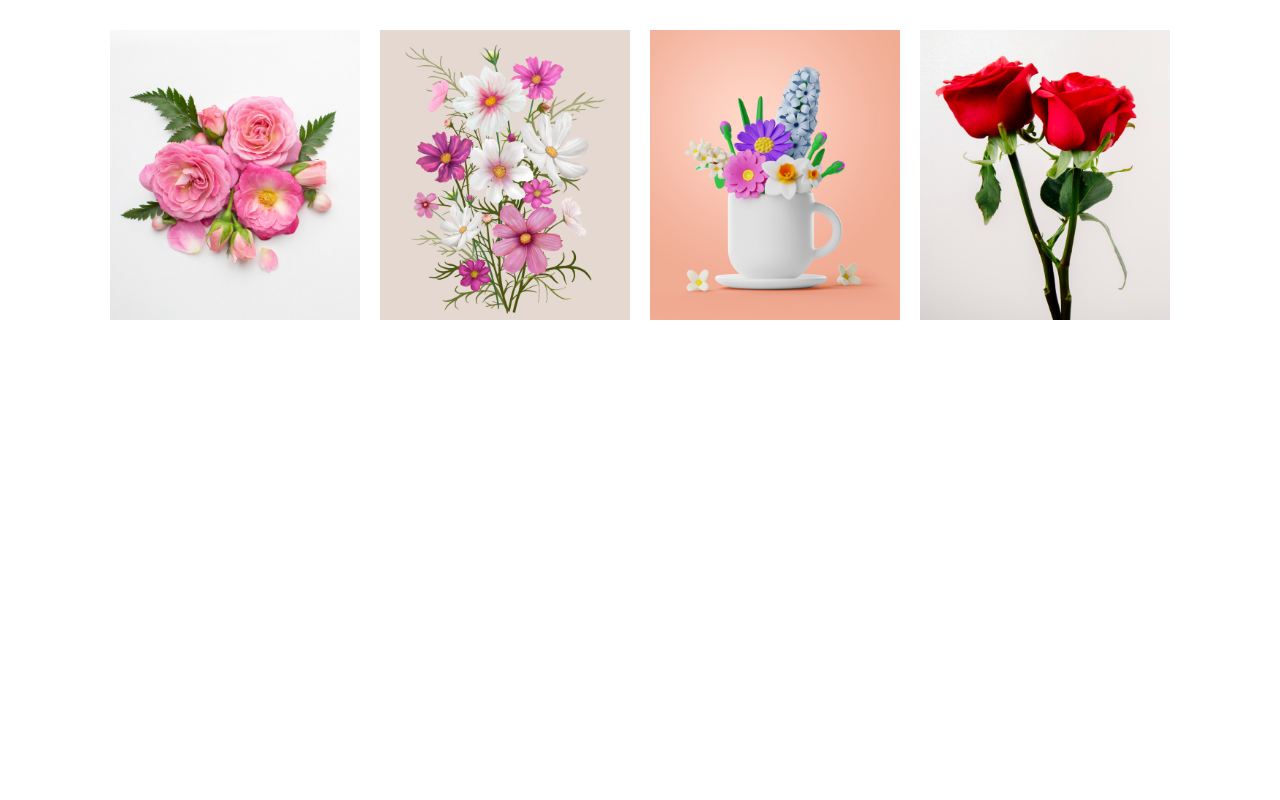
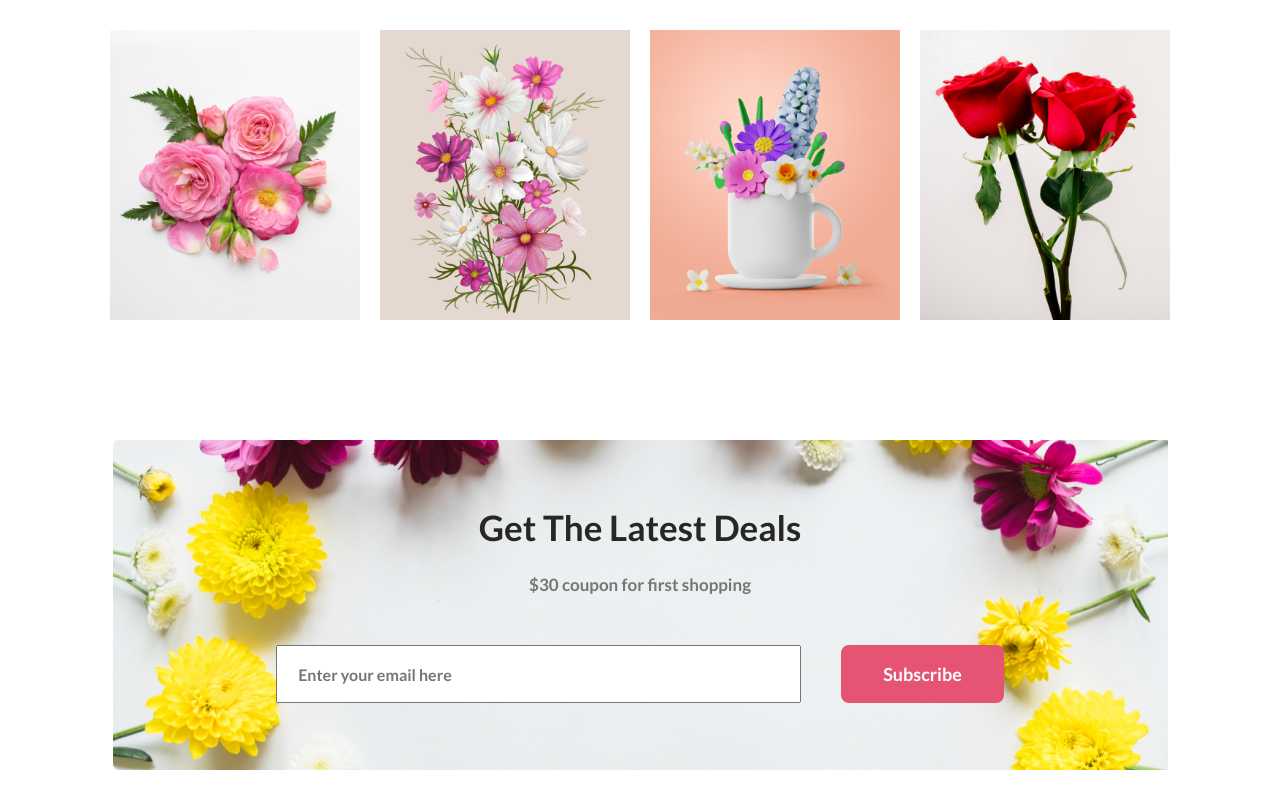
Before and after one commit to Mohammadarifcoding/1st-assignment-project, a plain HTML site: page index.html in a window 1280 px wide. Shown: the part 2648-3448 px from the top of the page. Before the commit the page ends 3088 px from the top, so only its background shows below. Drawn offline with Linux system fonts and the light colour scheme.

Commit message:
The latest deals done

```diff
--- a/index.html
+++ b/index.html
@@ -104,6 +104,19 @@
         </div>
       </section>
       <!-- Instragram section finished -->
+
+
+      <!-- Latest deals section started -->
+       <section class="latest-deal-section">
+        <h1 class="latest-titel">Get The Latest Deals</h1>
+        <p class="latest-description">$30 coupon for first shopping</p>
+        <div class="input"><input type="text" placeholder="Enter your email here"><button class="primary-btn">Subscribe</button></div>
+       </section>
+
+      <!-- Latest deals section finished -->
+
+
+
     </main>
     <!-- main part finished -->
   </body>
--- a/style.css
+++ b/style.css
@@ -201,3 +201,44 @@ margin-bottom: 28px;
     width: 250px;
 }
 /* Instragram section finished */
+
+/* Latest section started */
+  .latest-deal-section{
+    width:1055px ;
+    text-align: center;
+    display: flex;
+    flex-direction: column;
+    justify-content: center;
+    margin: 0 auto;
+    background-image: url(image/Rectangle\ 9.png);
+    margin-bottom: 30px;
+    height: 330px;
+    background-repeat: no-repeat;
+    background-size: cover;
+  }
+  .latest-titel{
+    color: #272727;
+    text-align: center;
+    font-size: 35px;
+    font-weight: 800;
+    margin-bottom: 22px;
+  }
+  .latest-description{
+    color: rgba(39, 39, 39, 0.6);
+    font-size: 17px;
+    line-height: 30px;
+    width: 590px;
+   text-align: center;
+   margin: 0 auto;
+   margin-bottom: 45px;
+  }
+  .latest-deal-section input{
+    width: 525px;
+    height: 58px;
+    padding: 20px;
+    margin-right: 40px;
+    color: rgba(39, 39, 39, 0.60);
+    font-size: 16px;
+  }
+
+/* Latest section finished */
```
